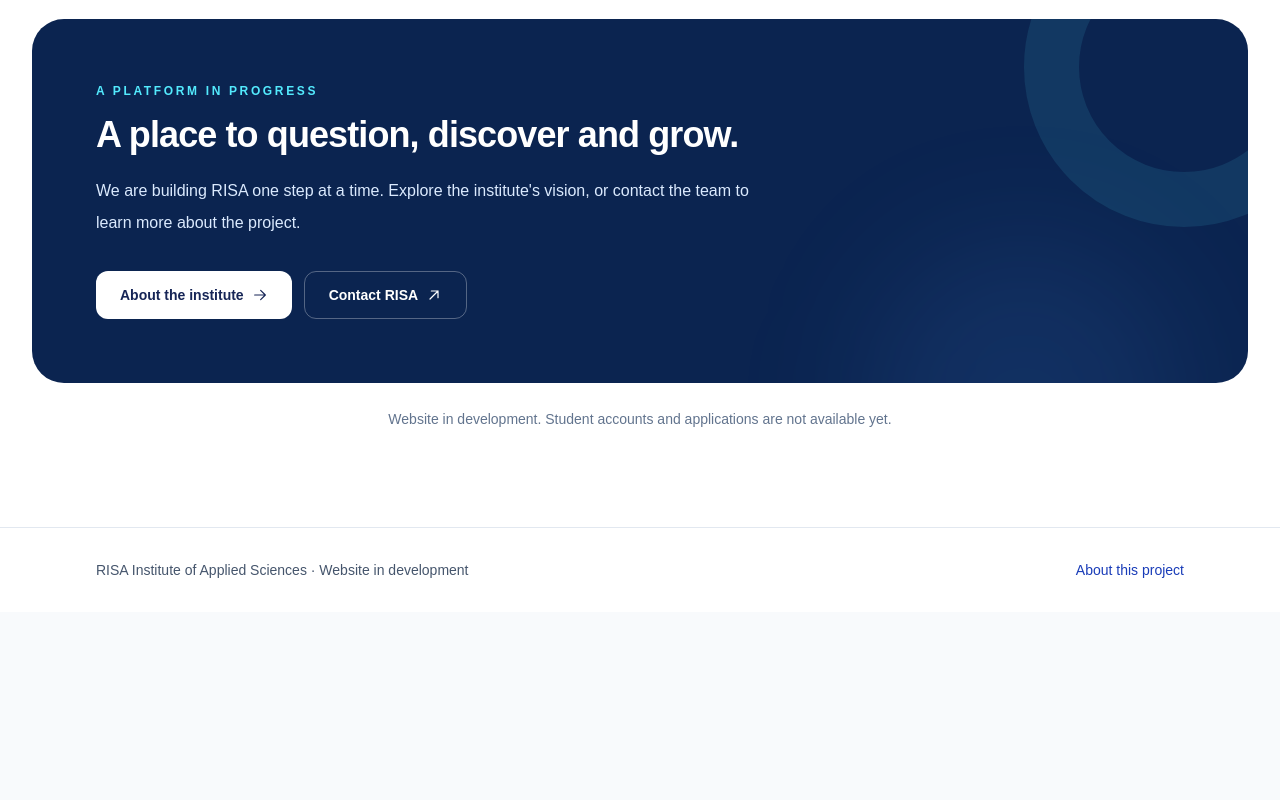
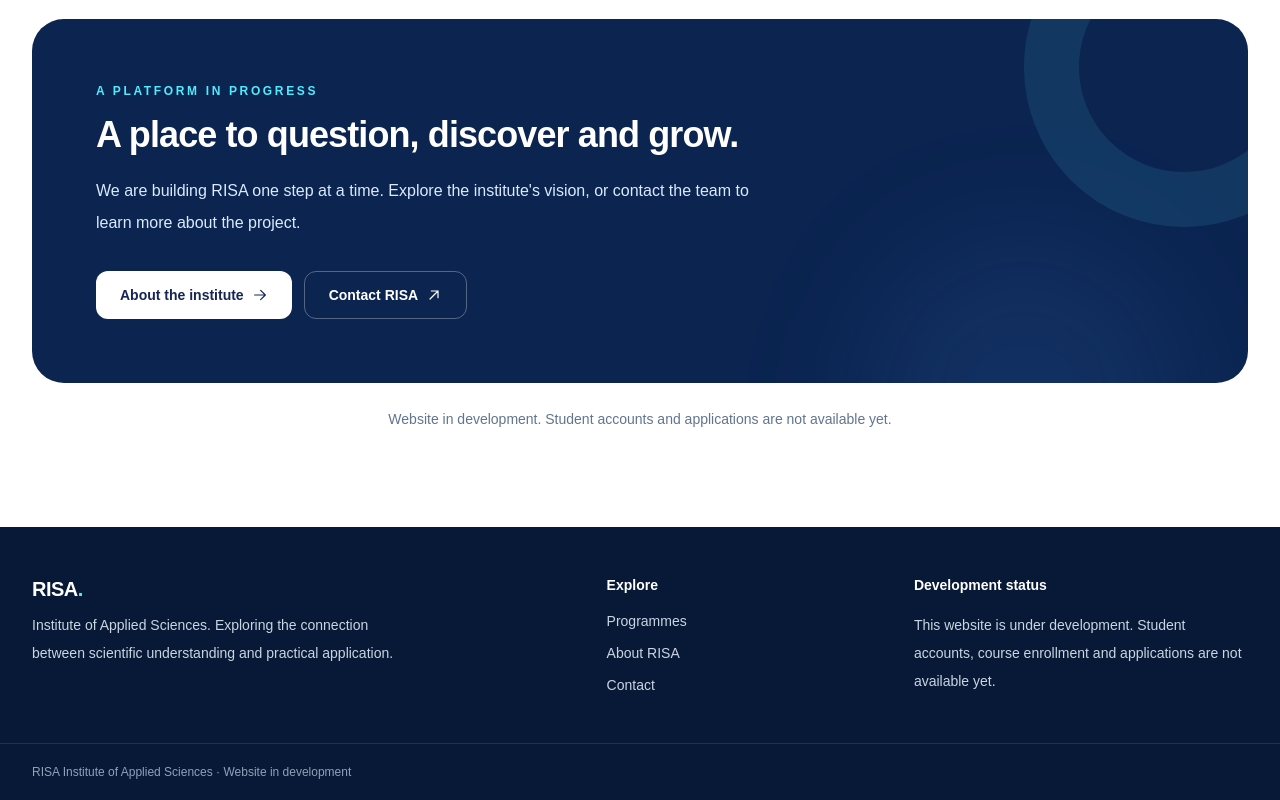
Before and after one commit to RISA-INSTITUTE-WEBSITE/super-duper-spork, a Next.js app: page / in a window 1280 px wide. Shown: the part 2370-3170 px from the top of the page. Before the commit the page ends 2982 px from the top, so only its background shows below. Built offline with nearby package versions, Linux system fonts and the light colour scheme.

Commit message:
style(website): unify site navigation and footer with homepage

```diff
--- a/src/components/site-footer.tsx
+++ b/src/components/site-footer.tsx
@@ -2,12 +2,35 @@ import Link from "next/link";
 
 export function SiteFooter() {
   return (
-    <footer className="mt-auto border-t border-slate-200 bg-white">
-      <div className="mx-auto flex max-w-6xl flex-col gap-3 px-5 py-8 text-sm text-slate-600 sm:flex-row sm:items-center sm:justify-between sm:px-8">
-        <p>RISA Institute of Applied Sciences · Website in development</p>
-        <Link href="/about" className="font-medium text-blue-800 hover:underline">
-          About this project
-        </Link>
+    <footer className="mt-auto bg-[#071936] text-white">
+      <div className="mx-auto grid max-w-7xl gap-10 px-5 py-12 sm:px-8 md:grid-cols-[1.6fr_0.8fr_1fr]">
+        <div>
+          <p className="text-xl font-extrabold tracking-tight">RISA<span className="text-cyan-300">.</span></p>
+          <p className="mt-2 max-w-sm text-sm leading-7 text-slate-300">
+            Institute of Applied Sciences. Exploring the connection between
+            scientific understanding and practical application.
+          </p>
+        </div>
+        <div>
+          <h2 className="text-sm font-bold text-white">Explore</h2>
+          <nav aria-label="Footer navigation" className="mt-4 flex flex-col items-start gap-3 text-sm text-slate-300">
+            <Link href="/programmes" className="hover:text-cyan-200 focus-visible:outline-2 focus-visible:outline-offset-4 focus-visible:outline-white">Programmes</Link>
+            <Link href="/about" className="hover:text-cyan-200 focus-visible:outline-2 focus-visible:outline-offset-4 focus-visible:outline-white">About RISA</Link>
+            <Link href="/contact" className="hover:text-cyan-200 focus-visible:outline-2 focus-visible:outline-offset-4 focus-visible:outline-white">Contact</Link>
+          </nav>
+        </div>
+        <div>
+          <h2 className="text-sm font-bold text-white">Development status</h2>
+          <p className="mt-4 text-sm leading-7 text-slate-300">
+            This website is under development. Student accounts, course
+            enrollment and applications are not available yet.
+          </p>
+        </div>
+      </div>
+      <div className="border-t border-white/10">
+        <div className="mx-auto max-w-7xl px-5 py-5 text-xs text-slate-400 sm:px-8">
+          RISA Institute of Applied Sciences · Website in development
+        </div>
       </div>
     </footer>
   );
```
